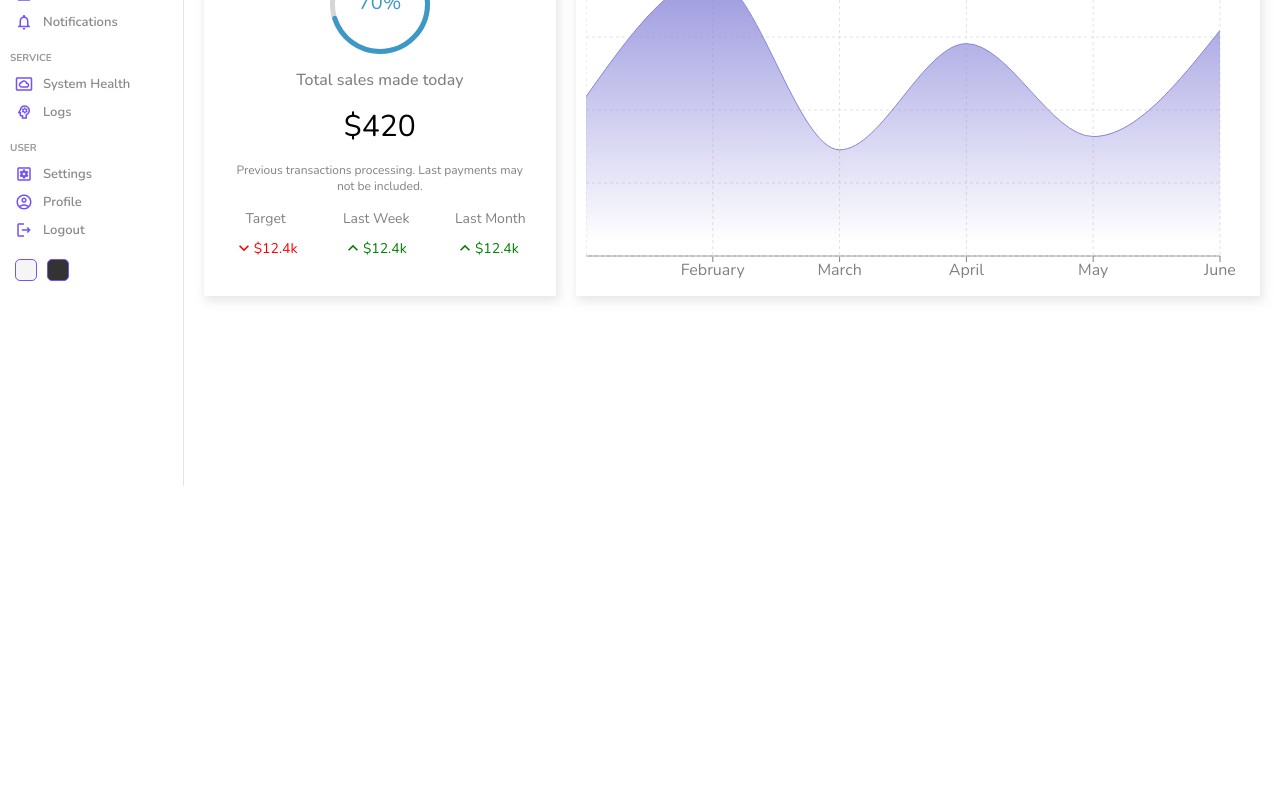
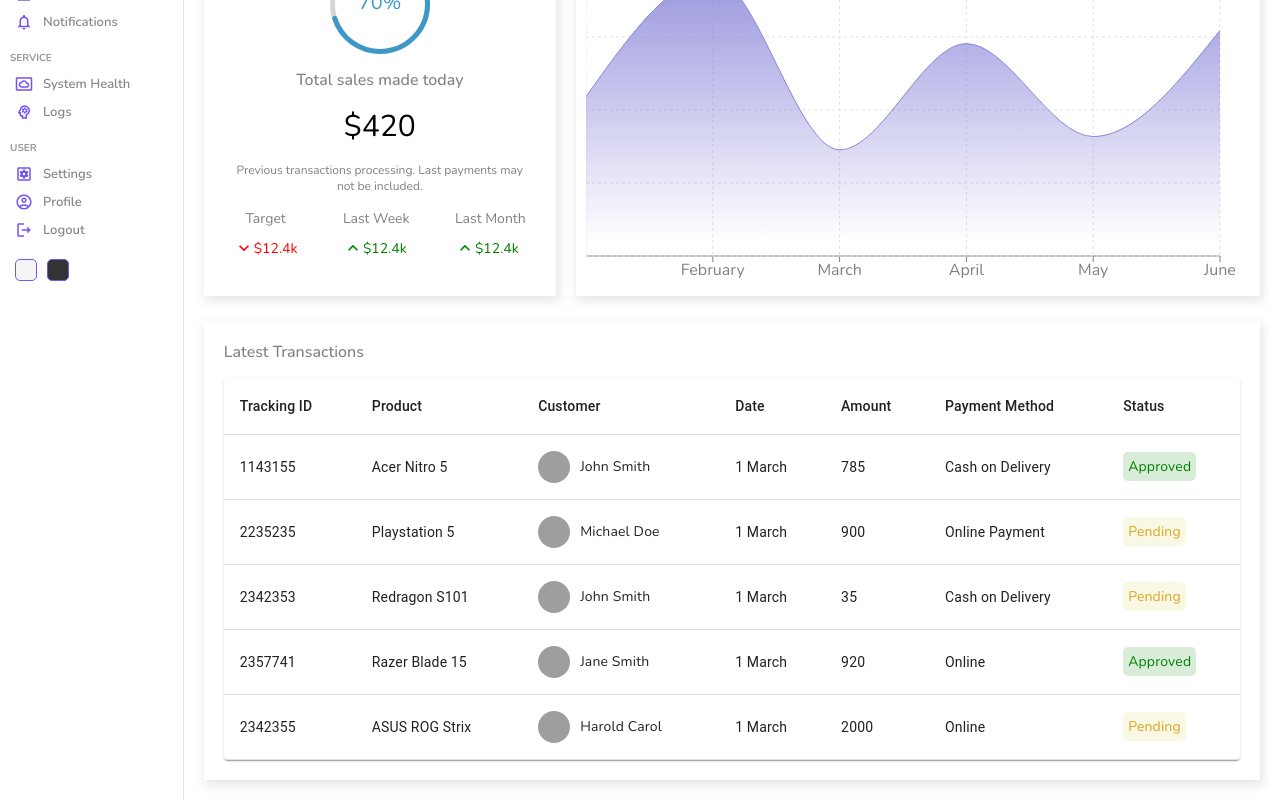
Before and after one commit to Roger-Franco/frank_admin, a React (Create React App) app: page / in a window 1280 px wide. Shown: the part 314-1114 px from the top of the page. Before the commit the page ends 800 px from the top, so only its background shows below. Built offline with nearby package versions, Linux system fonts and the light colour scheme; grey boxes are pictures that could not be loaded.

Commit message:
Reach MUI table

```diff
--- /dev/null
+++ b/src/components/table/Table.jsx
@@ -0,0 +1,106 @@
+import './table.scss'
+import Table from '@mui/material/Table';
+import TableBody from '@mui/material/TableBody';
+import TableCell from '@mui/material/TableCell';
+import TableContainer from '@mui/material/TableContainer';
+import TableHead from '@mui/material/TableHead';
+import TableRow from '@mui/material/TableRow';
+import Paper from '@mui/material/Paper';
+
+const TableList = () => {
+
+  const rows = [
+    {
+      id: 1143155,
+      product: "Acer Nitro 5",
+      img: "https://m.media-amazon.com/images/I/81bc8mA3nKL._AC_UY327_FMwebp_QL65_.jpg",
+      customer: "John Smith",
+      date: "1 March",
+      amount: 785,
+      method: "Cash on Delivery",
+      status: "Approved",
+    },
+    {
+      id: 2235235,
+      product: "Playstation 5",
+      img: "https://m.media-amazon.com/images/I/31JaiPXYI8L._AC_UY327_FMwebp_QL65_.jpg",
+      customer: "Michael Doe",
+      date: "1 March",
+      amount: 900,
+      method: "Online Payment",
+      status: "Pending",
+    },
+    {
+      id: 2342353,
+      product: "Redragon S101",
+      img: "https://m.media-amazon.com/images/I/71kr3WAj1FL._AC_UY327_FMwebp_QL65_.jpg",
+      customer: "John Smith",
+      date: "1 March",
+      amount: 35,
+      method: "Cash on Delivery",
+      status: "Pending",
+    },
+    {
+      id: 2357741,
+      product: "Razer Blade 15",
+      img: "https://m.media-amazon.com/images/I/71wF7YDIQkL._AC_UY327_FMwebp_QL65_.jpg",
+      customer: "Jane Smith",
+      date: "1 March",
+      amount: 920,
+      method: "Online",
+      status: "Approved",
+    },
+    {
+      id: 2342355,
+      product: "ASUS ROG Strix",
+      img: "https://m.media-amazon.com/images/I/81hH5vK-MCL._AC_UY327_FMwebp_QL65_.jpg",
+      customer: "Harold Carol",
+      date: "1 March",
+      amount: 2000,
+      method: "Online",
+      status: "Pending",
+    },
+  ];
+  return (
+    <TableContainer component={Paper} className='table'>
+      <Table sx={{ minWidth: 650 }} aria-label="simple table">
+        <TableHead>
+          <TableRow>
+            <TableCell className="tableCell">Tracking ID</TableCell>
+            <TableCell className="tableCell">Product</TableCell>
+            <TableCell className="tableCell">Customer</TableCell>
+            <TableCell className="tableCell">Date</TableCell>
+            <TableCell className="tableCell">Amount</TableCell>
+            <TableCell className="tableCell">Payment Method</TableCell>
+            <TableCell className="tableCell">Status</TableCell>
+          </TableRow>
+        </TableHead>
+        <TableBody>
+          {rows.map((row) => (
+            <TableRow
+              key={row.id}
+            >
+              <TableCell>{row.id}</TableCell>
+              <TableCell className="tableCell">{row.product}</TableCell>
+              <TableCell className="tableCell">
+                <div className="cellWrapper">
+                  <img src={row.img} alt="" className='image' />
+                  {row.customer}
+                </div>
+              </TableCell>
+              <TableCell className="tableCell">{row.date}</TableCell>
+              <TableCell className="tableCell">{row.amount}</TableCell>
+              <TableCell className="tableCell">{row.method}</TableCell>
+              <TableCell className="tableCell">
+                {/* <span style={{color: row.status === "Pending" ? 'red' : 'green'}}>{row.status}</span> */}
+                <span className={`status ${row.status}`}>{row.status}</span>
+              </TableCell>
+            </TableRow>
+          ))}
+        </TableBody>
+      </Table>
+    </TableContainer>
+  )
+}
+
+export default TableList
--- /dev/null
+++ b/src/components/table/table.scss
@@ -0,0 +1,28 @@
+.table {
+  .cellWrapper {
+    display: flex;
+    align-items: center;
+
+    .image {
+      width: 32px;
+      height: 32px;
+      border-radius: 50%;
+      margin-right: 10px;
+      object-fit: cover;
+    }
+  }
+
+  .status {
+    padding: 5px;
+    border-radius: 5px;
+
+    &.Approved {
+      color: green;
+      background-color: rgba(0, 128, 0, 0.151);
+    }
+    &.Pending {
+      color: goldenrod;
+      background-color: rgba(189, 189, 3, 0.103);
+    }
+  }
+}
--- a/src/pages/home/Home.jsx
+++ b/src/pages/home/Home.jsx
@@ -2,6 +2,7 @@
 import Featured from '../../components/featured/Featured'
 import Navbar from '../../components/navbar/Navbar'
 import Sidebar from '../../components/sidebar/Sidebar'
+import Table from '../../components/table/Table'
 import Widget from '../../components/widget/Widget'
 import './home.scss'
 
@@ -22,6 +23,10 @@
           <Featured />
           <Chart />
         </div>
+        <div className="listContainer">
+          <div className="listTitle">Latest Transactions</div>
+          <Table />
+        </div>
       </div>
     </div>
   )
--- a/src/pages/home/home.scss
+++ b/src/pages/home/home.scss
@@ -13,5 +13,18 @@
     .charts {
       padding: 5px 20px;
     }
+
+    .listContainer {
+      -webkit-box-shadow: 2px 4px 10px 1px rgba(0, 0, 0, 0.47);
+      box-shadow: 2px 4px 10px 1px rgba(201, 201, 201, 0.47);
+      padding: 20px;
+      margin: 20px;
+
+      .listTitle {
+        font-weight: 500;
+        color: gray;
+        margin-bottom: 15px;
+      }
+    }
   }
 }
```
